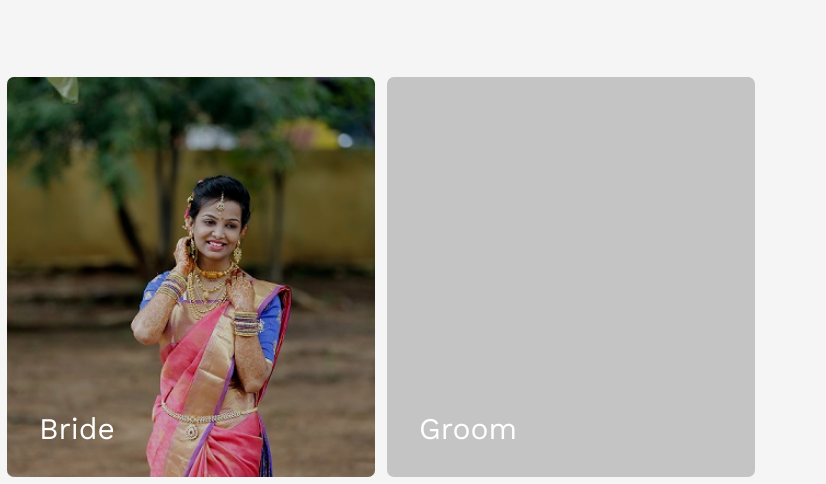
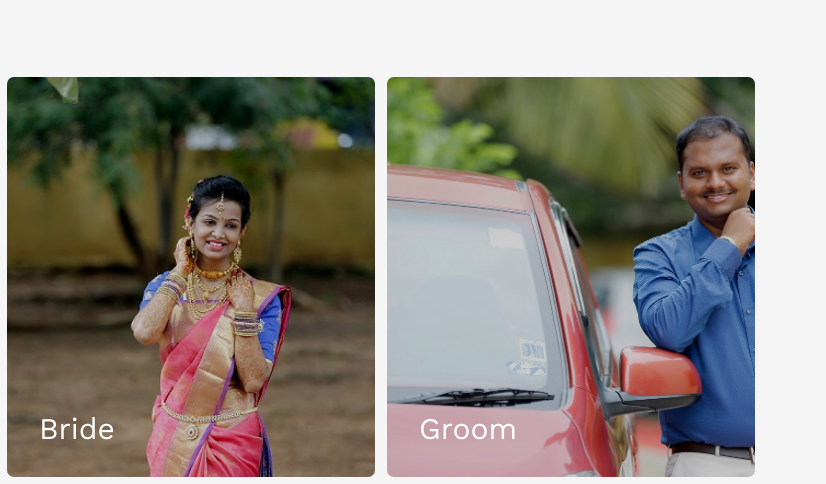
Before and after one commit to Adhi306/Adhi306.github.io, a plain HTML site: page index.html in a window 1280 px wide. Shown: the part 4193-4677 px from the top of the page, 454-1280 px from the left. Drawn offline with nearby package versions, Linux system fonts and the light colour scheme; files whose address does not match are found by name.

Commit message:
akchanges
akchanges

```diff
--- a/index.html
+++ b/index.html
@@ -296,7 +296,7 @@
 					</li>
 
 
-					<li class="one-third animate-box" data-animate-effect="fadeIn" style="background-image: url(images/groom2.jpg); ">
+					<li class="one-third animate-box" data-animate-effect="fadeIn" style="background-image: url(images/ak.jpg); ">
 						<a href="#" class="color-3">
 							<div class="case-studies-summary">
 								<h2>Groom</h2>
```
Also changed, not shown: images/ak.jpg (added).
